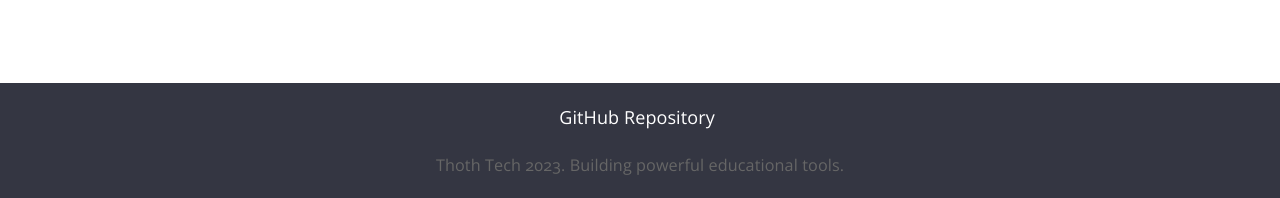
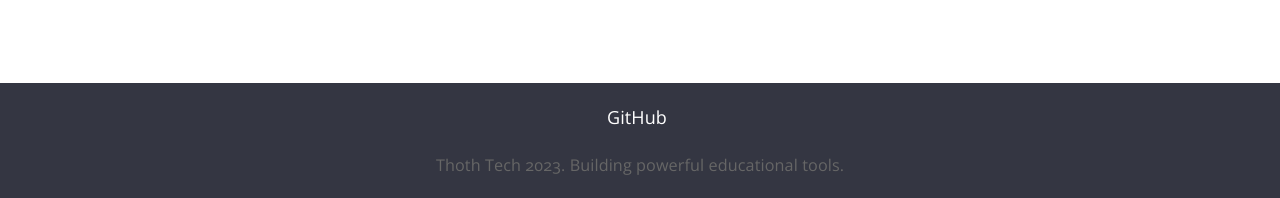
Before and after one commit to Kyle-Dav/jekyll-knowledge-base, a Jekyll site: the page built from index.html, in a window 1280 px wide. Shown: the part 1058-1256 px from the top of the page. Built offline with Jekyll 4.4.1, drawn with Linux system fonts in a browser that asks for light colours; nearby versions of some CDN libraries.

Commit message:
Update footer.yml

```diff
--- a/_data/footer.yml
+++ b/_data/footer.yml
@@ -1,4 +1,4 @@
-- name: GitHub Repository
+- name: GitHub
   link: https://github.com/thoth-tech
   social_icon: GitHub
   new_window: true
```
